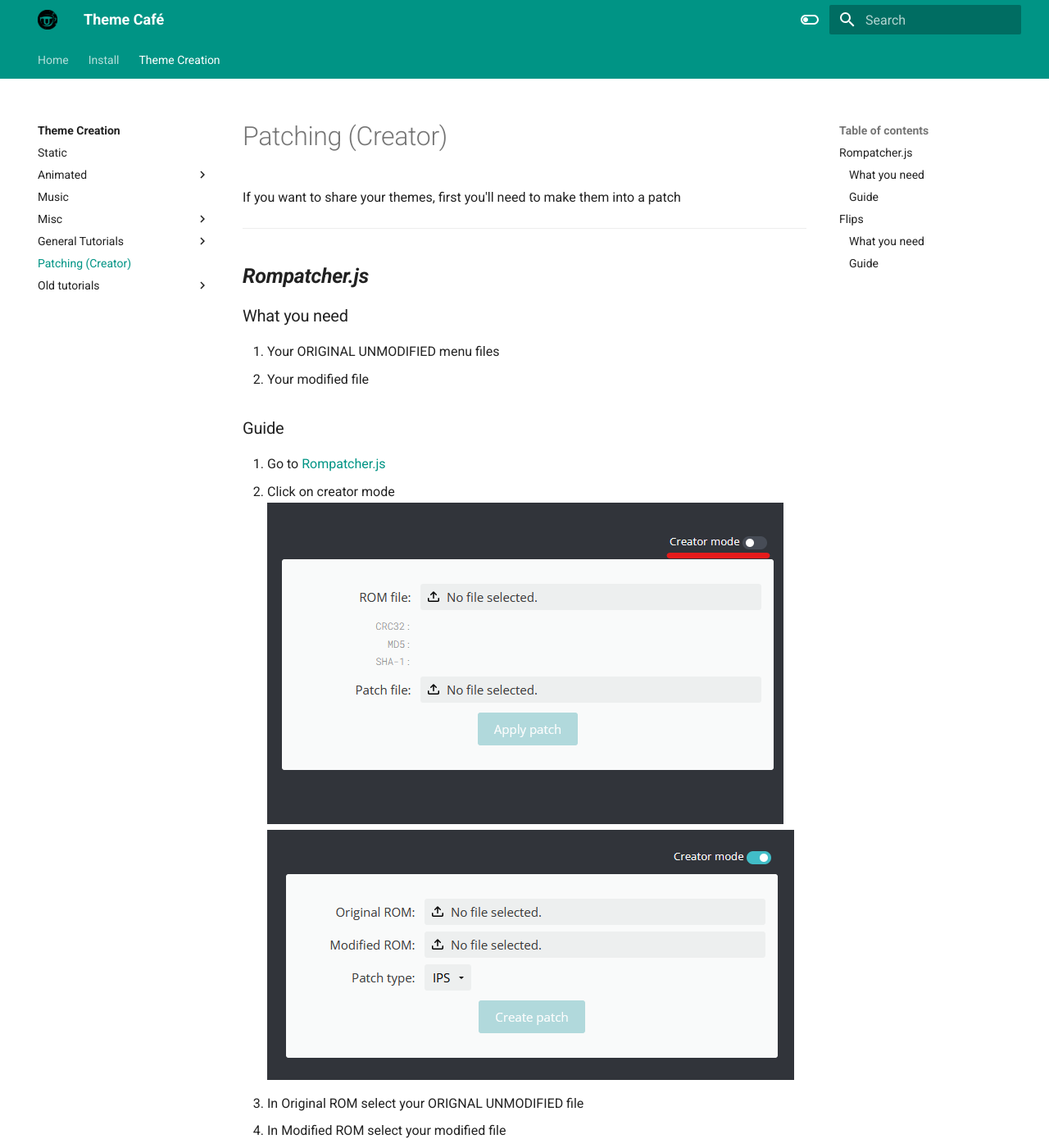
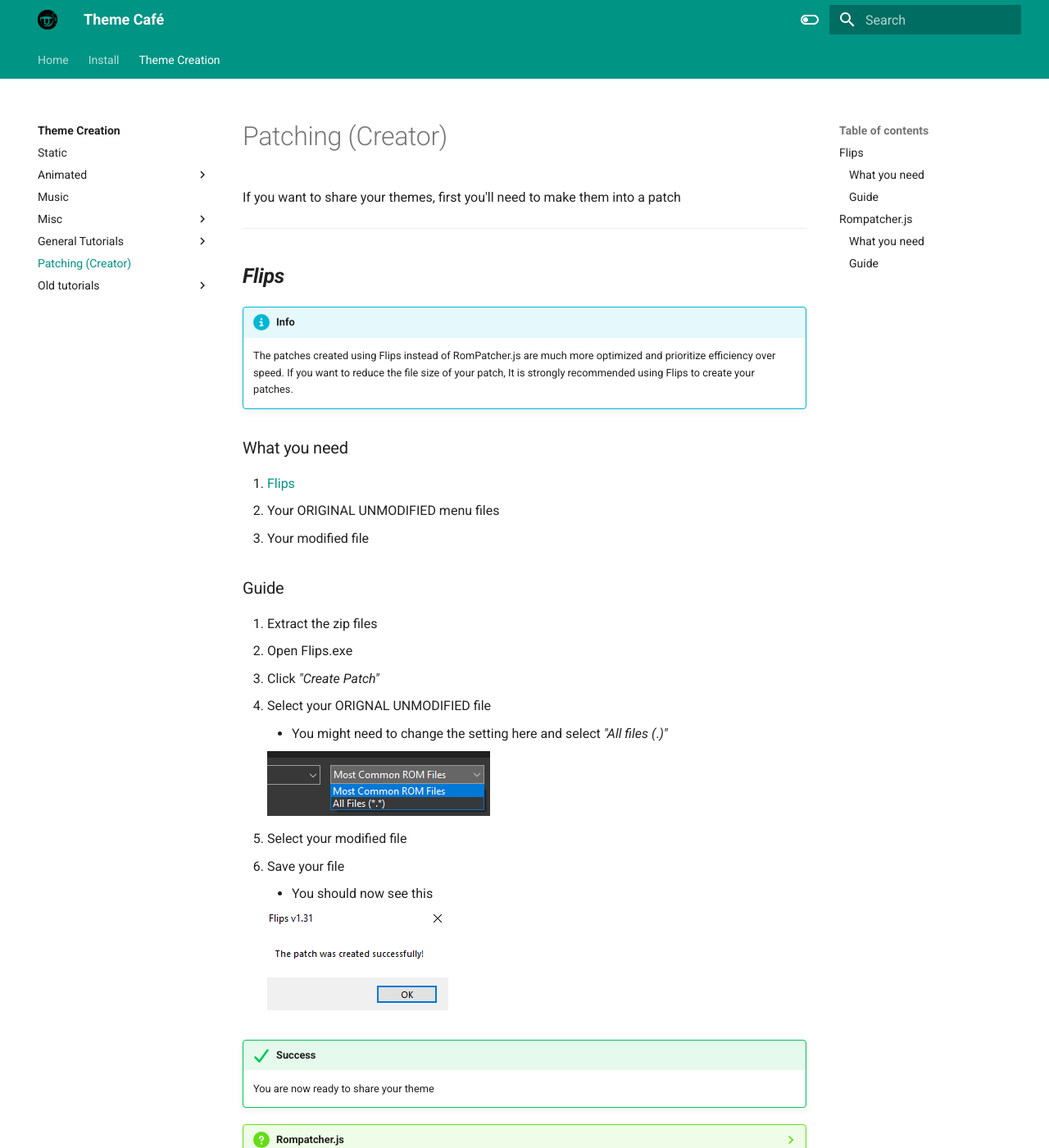
Before and after one commit to dewgong64/ThemeCafe, an MkDocs documentation site: the page built from docs/themecreation/patching2.md, in a window 1280 px wide and 1400 px high. Shown: the whole window at 82% size. Built offline with MkDocs 1.6.1 and Material for MkDocs 9.7.7, drawn with Linux system fonts in a browser that asks for light colours; some of the changed text lies outside the part shown.

Commit message:
Updated patching tutorial

```diff
--- a/docs/themecreation/patching2.md
+++ b/docs/themecreation/patching2.md
@@ -1,30 +1,6 @@
 # Patching (Creator)
 
 If you want to share your themes, first you'll need to make them into a patch
-
---------------
-
-## ***Rompatcher.js***
-
-### What you need
-
-1. Your ORIGINAL UNMODIFIED menu files
-2. Your modified file
-
-### Guide
-
-1. Go to [Rompatcher.js](https://www.marcrobledo.com/RomPatcher.js/)
-2. Click on creator mode
-    ![Image title](imgs_patch/p1.png)
-    ![Image title](imgs_patch/p2.png)
-
-3. In Original ROM select your ORIGNAL UNMODIFIED file
-4. In Modified ROM select your modified file
-5. Click on Create Patch
-
-!!! success
-
-    You are now ready to share your theme
 
 --------------
 
@@ -44,7 +20,7 @@
 
 1. Extract the zip files
 2. Open Flips.exe
-3. Select *"Create Patch"*
+3. Click *"Create Patch"*
 4. Select your ORIGNAL UNMODIFIED file
     - You might need to change the setting here and select *"All files (*.*)"*
 
@@ -59,3 +35,35 @@
 !!! success
 
     You are now ready to share your theme
+
+??? question "Rompatcher.js"
+
+    Be aware that patches made with Rompatcher.js are unoptimized and their size will be higher than patches made with flips
+
+    Please only use this method in case you are unable to run Flips in your machine
+
+    ??? note "Tutorial"
+
+        ## ***Rompatcher.js***
+
+        ### What you need
+
+        1. Your ORIGINAL UNMODIFIED menu files
+        2. Your modified file
+
+        ### Guide
+
+        1. Go to [Rompatcher.js](https://www.marcrobledo.com/RomPatcher.js/)
+        2. Click on creator mode
+            ![Image title](imgs_patch/p1.png)
+            ![Image title](imgs_patch/p2.png)
+
+        3. In Original ROM select your ORIGNAL UNMODIFIED file
+        4. In Modified ROM select your modified file
+        5. Click on Create Patch
+
+        !!! success
+
+            You are now ready to share your theme
+
+        --------------
```
